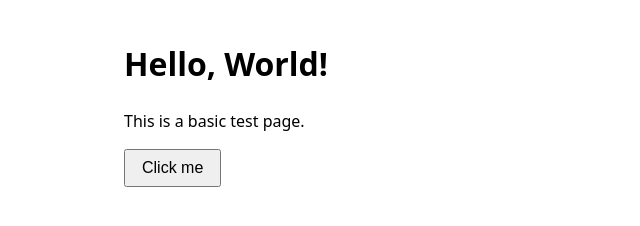
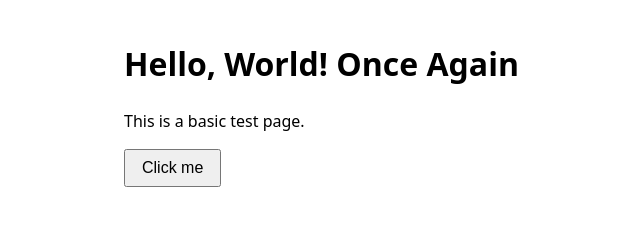
Before and after one commit to VanshBorkar/jenkins-practical, a plain HTML site: page index.html in a window 1280 px wide. Shown: the whole page, without its empty margins (216-856 px from the left). Drawn offline with Linux system fonts and the light colour scheme.

Commit message:
Version 2

```diff
--- a/index.html
+++ b/index.html
@@ -20,7 +20,7 @@
   </style>
 </head>
 <body>
-  <h1>Hello, World!</h1>
+  <h1>Hello, World! Once Again</h1>
   <p>This is a basic test page.</p>
   <button id="btn">Click me</button>
   <p id="output"></p>
```
